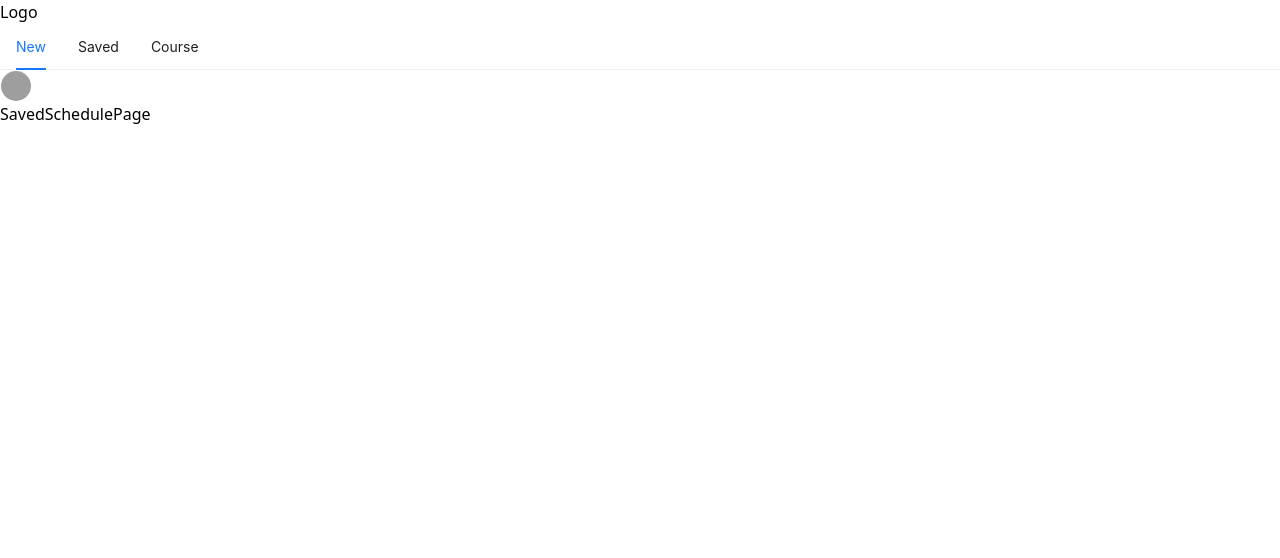
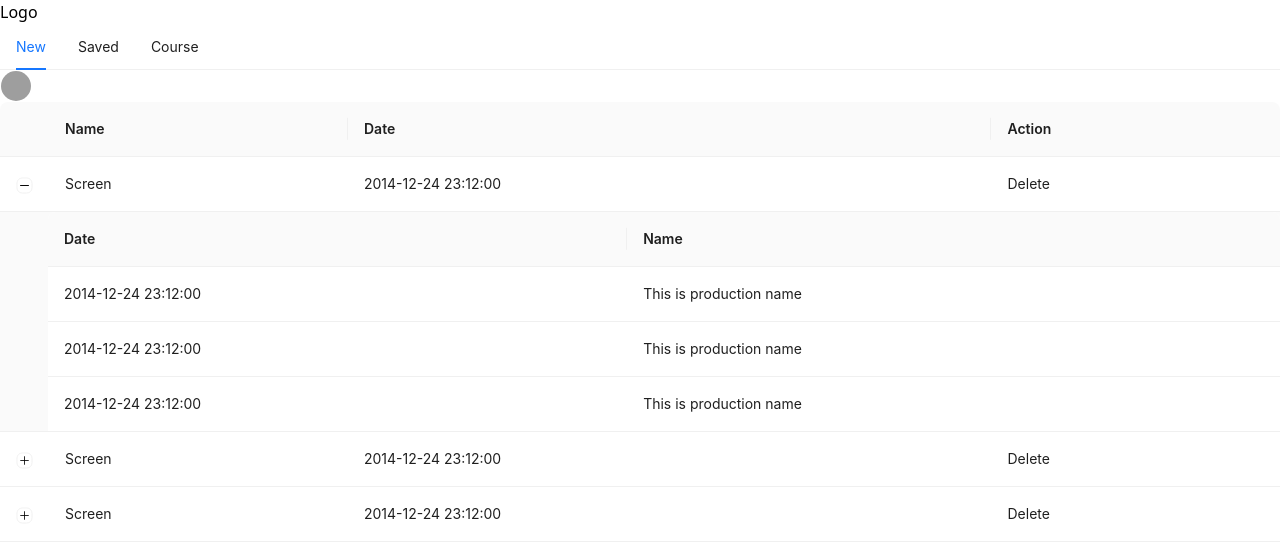
Before and after one commit to mohitmasand1/sfu-planner, a React app: page /saved in a window 1280 px wide. Shown: the top 558 px of the page. Built offline with nearby package versions, Linux system fonts and the light colour scheme; grey boxes are pictures that could not be loaded; the HTML template or start-up script is replaced by a standard one.

Commit message:
incomplete table for saved schedules

```diff
--- a/package.json
+++ b/package.json
@@ -10,6 +10,7 @@
     "preview": "vite preview"
   },
   "dependencies": {
+    "@ant-design/icons": "^5.3.6",
     "@tanstack/react-query": "^5.32.0",
     "antd": "^5.16.4",
     "localforage": "^1.10.0",
--- a/src/containers/NewSchedulePage/NewSchedulePage.tsx
+++ b/src/containers/NewSchedulePage/NewSchedulePage.tsx
@@ -3,6 +3,7 @@ import { Button, Collapse, Select, theme } from 'antd';
 import type { CollapseProps } from 'antd';
 import { useQuery } from '@tanstack/react-query';
 import { fetchMajorCourses, fetchMajors } from './fetchMajors';
+import { CloudUploadOutlined, DeleteOutlined } from '@ant-design/icons';
 
 export interface Option {
   value: string;
@@ -22,8 +23,9 @@ const getItems: (
           <label>CMPT 120</label>
           <label>Gregory Baker</label>
         </div>
-        <div className="flex justify-start">
+        <div className="flex justify-between">
           <label className="text-xs">Burnaby</label>
+          <DeleteOutlined />
         </div>
       </div>
     ),
@@ -55,8 +57,9 @@ const getItems: (
           <label>CMPT 120</label>
           <label>Gregory Baker</label>
         </div>
-        <div className="flex justify-start">
+        <div className="flex justify-between">
           <label className="text-xs">Burnaby</label>
+          <DeleteOutlined />
         </div>
       </div>
     ),
@@ -84,8 +87,9 @@ const getItems: (
           <label>CMPT 120</label>
           <label>Gregory Baker</label>
         </div>
-        <div className="flex justify-start">
+        <div className="flex justify-between">
           <label className="text-xs">Burnaby</label>
+          <DeleteOutlined />
         </div>
       </div>
     ),
@@ -187,13 +191,16 @@ const NewSchedulePage: React.FC<NewSchedulePageProps> = () => {
           calender
         </div>
         <div className="w-px bg-slate-600" />
-        <div className="h-full flex-1 grow justify-center min-w-96 p-4 overflow-y-auto">
+        <div className="flex flex-col h-full flex-1 grow justify-center min-w-96 p-4 overflow-y-auto">
           <Collapse
             bordered={false}
             defaultActiveKey={['1']}
             style={{ background: token.colorBgContainer }}
             items={getItems(panelStyle)}
           />
+          {getItems(panelStyle)?.length && (
+            <CloudUploadOutlined className="self-center cursor-pointer" />
+          )}
         </div>
       </div>
     </div>
--- a/src/containers/SavedSchedulePage/SavedSchedulePage.tsx
+++ b/src/containers/SavedSchedulePage/SavedSchedulePage.tsx
@@ -1,11 +1,63 @@
 import React from 'react';
+import type { TableColumnsType } from 'antd';
+import { Table } from 'antd';
 
 interface SavedSchedulePageProps {}
 
+interface DataType {
+  key: React.Key;
+  name: string;
+  createdAt: string;
+}
+
+interface ExpandedDataType {
+  key: React.Key;
+  date: string;
+  name: string;
+}
+
 const SavedSchedulePage: React.FC<SavedSchedulePageProps> = () => {
+  const expandedRowRender = () => {
+    const columns: TableColumnsType<ExpandedDataType> = [
+      { title: 'Date', dataIndex: 'date', key: 'date' },
+      { title: 'Name', dataIndex: 'name', key: 'name' },
+    ];
+
+    const data = [];
+    for (let i = 0; i < 3; ++i) {
+      data.push({
+        key: i.toString(),
+        date: '2014-12-24 23:12:00',
+        name: 'This is production name',
+      });
+    }
+    return <Table columns={columns} dataSource={data} pagination={false} />;
+  };
+
+  const columns: TableColumnsType<DataType> = [
+    { title: 'Name', dataIndex: 'name', key: 'name' },
+    { title: 'Date', dataIndex: 'createdAt', key: 'createdAt' },
+    { title: 'Action', key: 'operation', render: () => <a>Delete</a> },
+  ];
+
+  const data: DataType[] = [];
+  for (let i = 0; i < 3; ++i) {
+    data.push({
+      key: i.toString(),
+      name: 'Screen',
+      createdAt: '2014-12-24 23:12:00',
+    });
+  }
+
   return (
-    <div className="">
-      SavedSchedulePage
+    <div className="p-5">
+      <Table
+        className="w-[97vw] border"
+        columns={columns}
+        expandable={{ expandedRowRender, defaultExpandedRowKeys: ['0'] }}
+        dataSource={data}
+        pagination={false}
+      />
     </div>
   );
 };
```
Also changed, not shown: 1 other file (tests, documents, lock files or other folders).
